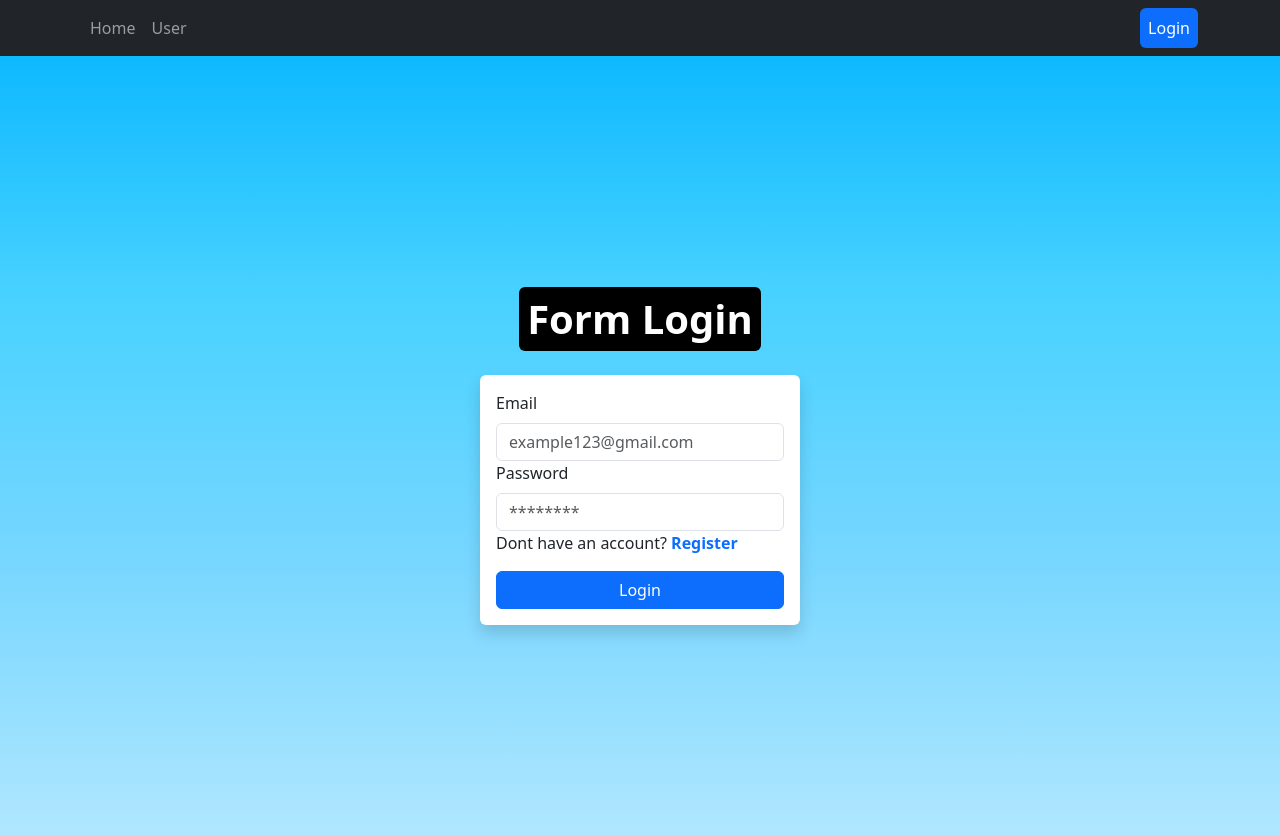
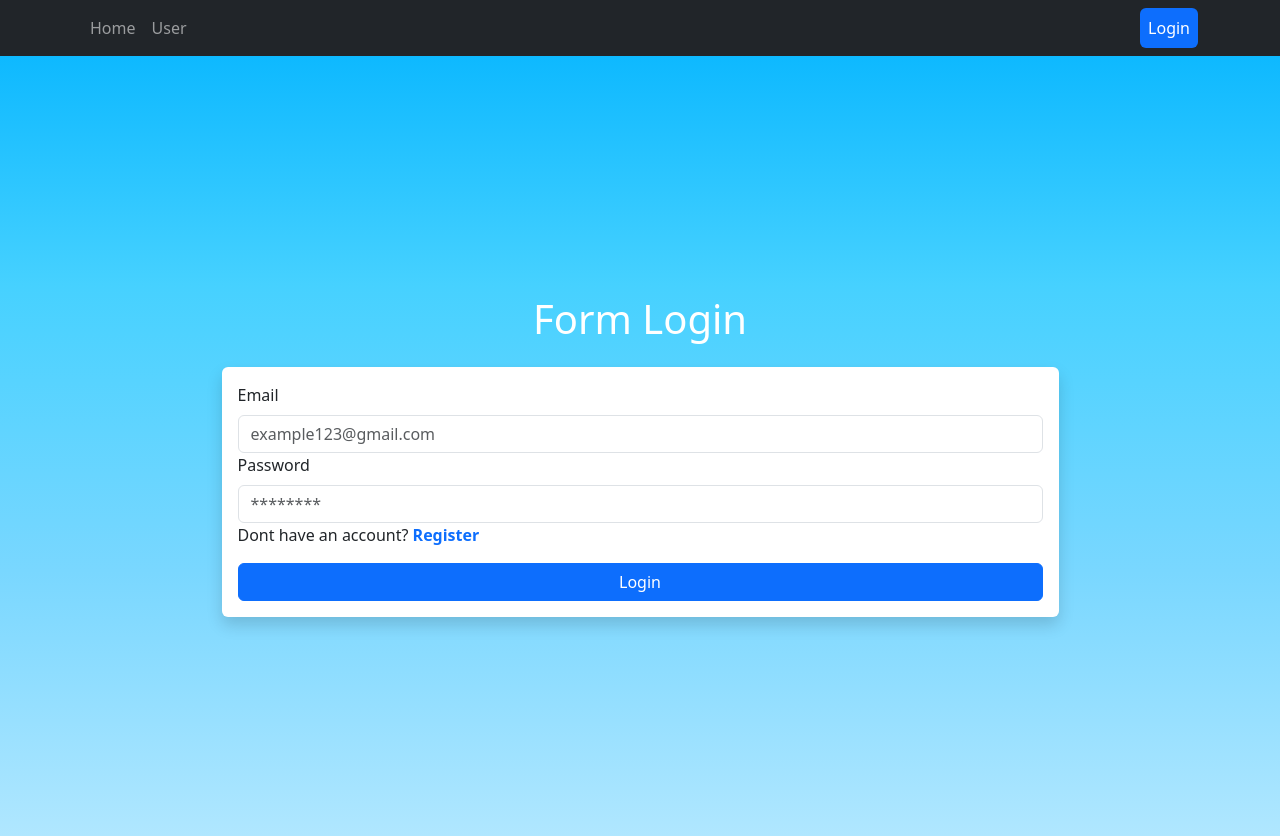
Before and after one commit to msfrzl1/React-Login-Register, a React (Vite) app: page /login in a window 1280 px wide. Shown: the top 836 px of the page. Built offline with nearby package versions, Linux system fonts and the light colour scheme; the HTML template or start-up script is replaced by a standard one.

Commit message:
Merubah style card width login dan register

```diff
--- a/src/components/pages/FormLogin.jsx
+++ b/src/components/pages/FormLogin.jsx
@@ -54,11 +54,11 @@ const FormLogin = () => {
   return (
     <>
       <Navbar />
-      <div className="d-flex justify-content-center align-items-center flex-column w-100 vh-100">
+      <div className="container d-flex justify-content-center align-items-center flex-column w-100 vh-100">
         <div className="mb-3 text-center text-white">
-          <h1 className="fw-bold bg-black p-2 rounded">Form Login</h1>
+          <h1>Form Login</h1>
         </div>
-        <div className="w-25 bg-white p-3 rounded shadow">
+        <div className="w-75 bg-white p-3 rounded shadow">
           <Label htmlFor="email">Email</Label>
           <Input type="email" name="email" id="email" placeholder="example123@gmail.com" onChange={handleEmail} />
           <Label htmlFor="password">Password</Label>
--- a/src/components/pages/FormRegister.jsx
+++ b/src/components/pages/FormRegister.jsx
@@ -56,7 +56,7 @@ const FormRegister = () => {
         <div className="mb-3 text-center text-white">
           <h1 className="fw-bold bg-black p-2 rounded">Form Register</h1>
         </div>
-        <div className="w-25 bg-white p-3 rounded shadow">
+        <div className="w-75 bg-white p-3 rounded shadow">
           <Label htmlFor="email">Email</Label>
           <Input type="email" name="email" id="email" placeholder="example123@gmail.com" value={email} onChange={handleEmail} />
           <Label htmlFor="password">Password</Label>
```
